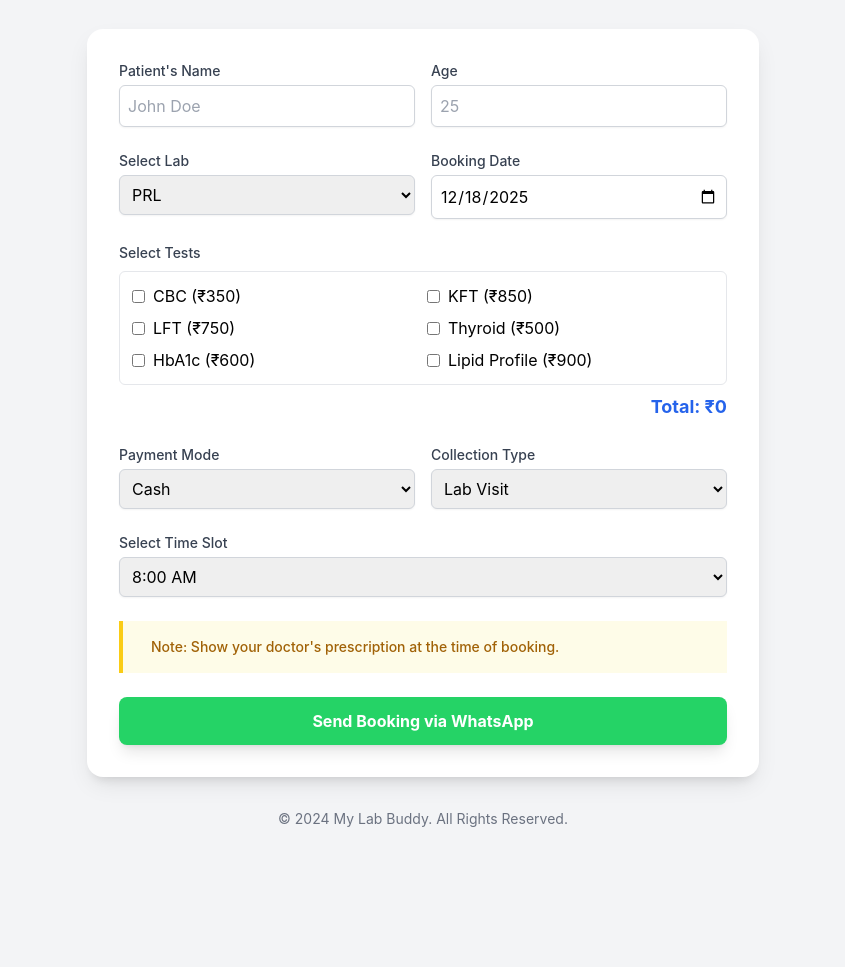
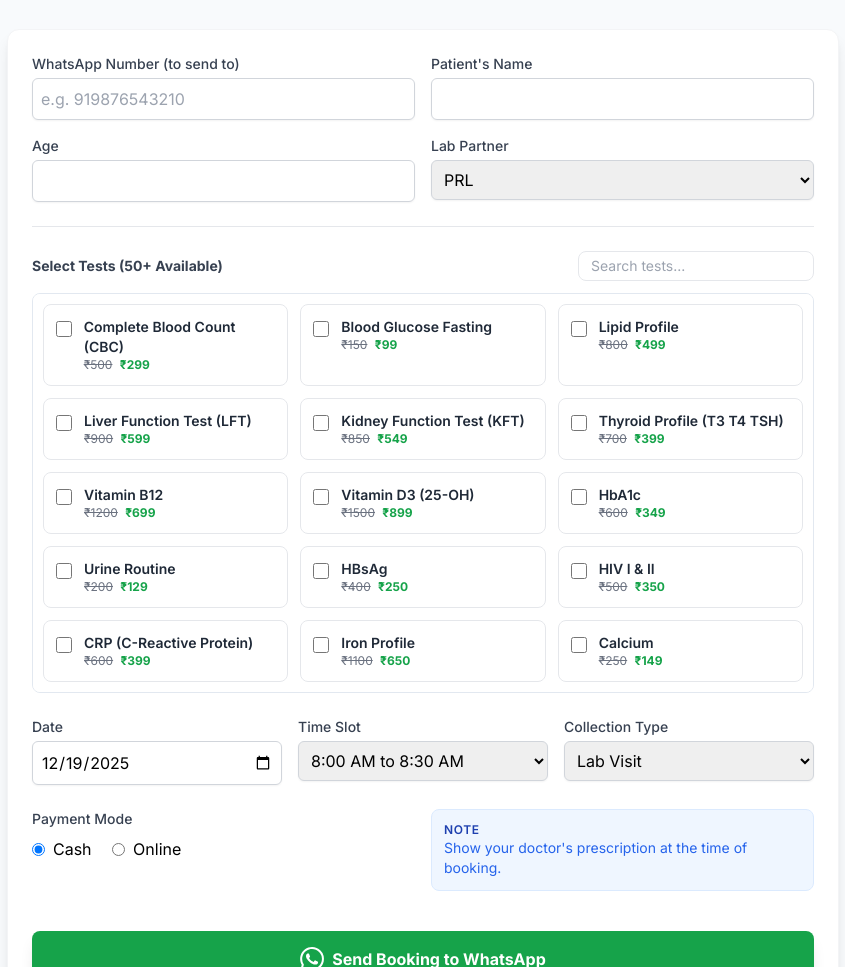
Before and after one commit to mylabbuddy/whatsapp, a plain HTML site: page index.html in a window 1280 px wide. Shown: the part 95-1062 px from the top of the page, without its empty margins (217-1062 px from the left). Before the commit the page ends 956 px from the top, so only its background shows below. Drawn offline with nearby package versions, Linux system fonts and the light colour scheme.

Commit message:
Update index.html

```diff
--- a/index.html
+++ b/index.html
@@ -6,235 +6,327 @@
     <title>MLB - Lab Booking System</title>
     <script src="https://cdn.tailwindcss.com"></script>
     <style>
-        :root {
-            --primary: #2563eb;
-            --whatsapp: #25d366;
+        @import url('https://fonts.googleapis.com/css2?family=Inter:wght@300;400;500;600;700&display=swap');
+
+        body {
+            font-family: 'Inter', sans-serif;
+            background-color: #f8fafc;
         }
-        body {
-            background-color: #f3f4f6;
-            font-family: 'Inter', sans-serif;
+
+        .test-grid {
+            display: grid;
+            grid-template-columns: repeat(auto-fill, minmax(240px, 1fr));
+            gap: 12px;
+            max-height: 400px;
+            overflow-y: auto;
+            padding: 10px;
+            border: 1px solid #e2e8f0;
+            border-radius: 8px;
+            background: white;
         }
-        .form-card {
+
+        .custom-scrollbar::-webkit-scrollbar {
+            width: 6px;
+        }
+        .custom-scrollbar::-webkit-scrollbar-track {
+            background: #f1f1f1;
+        }
+        .custom-scrollbar::-webkit-scrollbar-thumb {
+            background: #cbd5e1;
+            border-radius: 10px;
+        }
+
+        .sticky-summary {
+            position: sticky;
+            bottom: 0;
             background: white;
-            border-radius: 1rem;
-            box-shadow: 0 10px 25px -5px rgba(0, 0, 0, 0.1), 0 8px 10px -6px rgba(0, 0, 0, 0.1);
-        }
-        .checkbox-group {
-            max-height: 200px;
-            overflow-y: auto;
-        }
-        .btn-whatsapp {
-            background-color: var(--whatsapp);
-            transition: all 0.3s ease;
-        }
-        .btn-whatsapp:hover {
-            background-color: #128c7e;
-            transform: translateY(-1px);
+            border-top: 1px solid #e2e8f0;
+            padding: 1rem;
+            box-shadow: 0 -4px 6px -1px rgb(0 0 0 / 0.1);
         }
     </style>
 </head>
-<body class="p-4 md:p-8">
-    <div class="max-w-2xl mx-auto">
+<body class="pb-20">
+
+<div class="max-w-4xl mx-auto p-4 md:p-8">
     <header class="text-center mb-8">
-            <h1 class="text-3xl font-bold text-blue-800">My Lab Buddy (MLB)</h1>
-            <p class="text-gray-600">Fast & Reliable Lab Booking Portal</p>
+        <h1 class="text-3xl font-bold text-blue-600">My Lab Buddy (MLB)</h1>
+        <p class="text-gray-500">Fast & Reliable Lab Test Booking</p>
     </header>
 
-        <div class="form-card p-6 md:p-8">
+    <div class="bg-white rounded-xl shadow-lg p-6 border border-gray-100">
         <form id="bookingForm" class="space-y-6">
-                <!-- Patient Info Section -->
+
+            <!-- Basic Details -->
             <div class="grid grid-cols-1 md:grid-cols-2 gap-4">
                 <div>
+                    <label class="block text-sm font-medium text-gray-700">WhatsApp Number (to send to)</label>
+                    <input type="tel" id="targetPhone" placeholder="e.g. 919876543210" class="mt-1 block w-full rounded-md border-gray-300 shadow-sm focus:border-blue-500 focus:ring-blue-500 border p-2" required>
+                </div>
+                <div>
                     <label class="block text-sm font-medium text-gray-700">Patient's Name</label>
-                        <input type="text" id="patientName" required class="mt-1 block w-full rounded-md border-gray-300 shadow-sm focus:border-blue-500 focus:ring-blue-500 p-2 border" placeholder="John Doe">
+                    <input type="text" id="patientName" class="mt-1 block w-full rounded-md border-gray-300 shadow-sm focus:border-blue-500 focus:ring-blue-500 border p-2" required>
                 </div>
                 <div>
                     <label class="block text-sm font-medium text-gray-700">Age</label>
-                        <input type="number" id="age" required class="mt-1 block w-full rounded-md border-gray-300 shadow-sm focus:border-blue-500 focus:ring-blue-500 p-2 border" placeholder="25">
+                    <input type="number" id="patientAge" class="mt-1 block w-full rounded-md border-gray-300 shadow-sm focus:border-blue-500 focus:ring-blue-500 border p-2" required>
                 </div>
-                </div>
-
-                <!-- Lab & Date Selection -->
-                <div class="grid grid-cols-1 md:grid-cols-2 gap-4">
                 <div>
-                        <label class="block text-sm font-medium text-gray-700">Select Lab</label>
-                        <select id="labName" required class="mt-1 block w-full rounded-md border-gray-300 shadow-sm focus:border-blue-500 focus:ring-blue-500 p-2 border">
+                    <label class="block text-sm font-medium text-gray-700">Lab Partner</label>
+                    <select id="labName" class="mt-1 block w-full rounded-md border-gray-300 shadow-sm focus:border-blue-500 focus:ring-blue-500 border p-2" required>
                         <option value="PRL">PRL</option>
                         <option value="Healthians">Healthians</option>
                         <option value="HOD">HOD</option>
                     </select>
                 </div>
+            </div>
+
+            <hr>
+
+            <!-- Test Selection -->
             <div>
-                        <label class="block text-sm font-medium text-gray-700">Booking Date</label>
-                        <input type="date" id="bookingDate" required class="mt-1 block w-full rounded-md border-gray-300 shadow-sm focus:border-blue-500 focus:ring-blue-500 p-2 border">
+                <div class="flex justify-between items-center mb-3">
+                    <label class="block text-sm font-bold text-gray-700">Select Tests (50+ Available)</label>
+                    <input type="text" id="testSearch" placeholder="Search tests..." class="text-sm border rounded-lg px-3 py-1 focus:ring-2 focus:ring-blue-400 outline-none">
+                </div>
+
+                <div id="testContainer" class="test-grid custom-scrollbar">
+                    <!-- Tests injected by JS -->
                 </div>
             </div>
 
-                <!-- Test Selection -->
+            <!-- Booking Logistics -->
+            <div class="grid grid-cols-1 md:grid-cols-3 gap-4">
                 <div>
-                    <label class="block text-sm font-medium text-gray-700 mb-2">Select Tests</label>
-                    <div class="checkbox-group grid grid-cols-1 sm:grid-cols-2 gap-2 border p-3 rounded-md">
-                        <label class="flex items-center space-x-2">
-                            <input type="checkbox" class="test-item" value="CBC" data-price="350">
-                            <span>CBC (₹350)</span>
-                        </label>
-                        <label class="flex items-center space-x-2">
-                            <input type="checkbox" class="test-item" value="KFT" data-price="850">
-                            <span>KFT (₹850)</span>
-                        </label>
-                        <label class="flex items-center space-x-2">
-                            <input type="checkbox" class="test-item" value="LFT" data-price="750">
-                            <span>LFT (₹750)</span>
-                        </label>
-                        <label class="flex items-center space-x-2">
-                            <input type="checkbox" class="test-item" value="Thyroid" data-price="500">
-                            <span>Thyroid (₹500)</span>
-                        </label>
-                        <label class="flex items-center space-x-2">
-                            <input type="checkbox" class="test-item" value="HbA1c" data-price="600">
-                            <span>HbA1c (₹600)</span>
-                        </label>
-                        <label class="flex items-center space-x-2">
-                            <input type="checkbox" class="test-item" value="Lipid Profile" data-price="900">
-                            <span>Lipid Profile (₹900)</span>
-                        </label>
+                    <label class="block text-sm font-medium text-gray-700">Date</label>
+                    <input type="date" id="bookingDate" class="mt-1 block w-full rounded-md border-gray-300 shadow-sm focus:border-blue-500 focus:ring-blue-500 border p-2" required>
                 </div>
-                    <div class="mt-2 text-right">
-                        <span class="text-lg font-bold text-blue-600">Total: ₹<span id="totalAmount">0</span></span>
-                    </div>
-                </div>
-
-                <!-- Options Row -->
-                <div class="grid grid-cols-1 md:grid-cols-2 gap-4">
                 <div>
-                        <label class="block text-sm font-medium text-gray-700">Payment Mode</label>
-                        <select id="paymentMode" class="mt-1 block w-full rounded-md border-gray-300 shadow-sm p-2 border">
-                            <option value="Cash">Cash</option>
-                            <option value="Online">Online</option>
+                    <label class="block text-sm font-medium text-gray-700">Time Slot</label>
+                    <select id="timeSlot" class="mt-1 block w-full rounded-md border-gray-300 shadow-sm focus:border-blue-500 focus:ring-blue-500 border p-2" required>
+                        <!-- Slots generated by JS -->
                     </select>
                 </div>
                 <div>
                     <label class="block text-sm font-medium text-gray-700">Collection Type</label>
-                        <select id="collectionType" class="mt-1 block w-full rounded-md border-gray-300 shadow-sm p-2 border">
+                    <select id="collectionType" class="mt-1 block w-full rounded-md border-gray-300 shadow-sm focus:border-blue-500 focus:ring-blue-500 border p-2">
                         <option value="Lab Visit">Lab Visit</option>
                         <option value="Home Collection">Home Collection</option>
                     </select>
                 </div>
             </div>
 
-                <!-- Time Slots -->
+            <div class="grid grid-cols-1 md:grid-cols-2 gap-4">
                 <div>
-                    <label class="block text-sm font-medium text-gray-700">Select Time Slot</label>
-                    <select id="timeSlot" required class="mt-1 block w-full rounded-md border-gray-300 shadow-sm p-2 border">
-                        <!-- Generated by JS -->
-                    </select>
+                    <label class="block text-sm font-medium text-gray-700">Payment Mode</label>
+                    <div class="mt-2 space-x-4">
+                        <label class="inline-flex items-center">
+                            <input type="radio" name="paymentMode" value="Cash" checked class="text-blue-600">
+                            <span class="ml-2">Cash</span>
+                        </label>
+                        <label class="inline-flex items-center">
+                            <input type="radio" name="paymentMode" value="Online" class="text-blue-600">
+                            <span class="ml-2">Online</span>
+                        </label>
                     </div>
-
-                <!-- Note -->
-                <div class="bg-yellow-50 border-l-4 border-yellow-400 p-4">
-                    <div class="flex">
-                        <div class="ml-3">
-                            <p class="text-sm text-yellow-700 font-medium">
-                                Note: Show your doctor's prescription at the time of booking.
-                            </p>
                 </div>
+                <div class="bg-blue-50 p-3 rounded-lg border border-blue-100">
+                    <p class="text-xs text-blue-800 font-semibold uppercase tracking-wider">Note</p>
+                    <p class="text-sm text-blue-600">Show your doctor's prescription at the time of booking.</p>
                 </div>
             </div>
 
-                <!-- Submit Button -->
-                <button type="button" id="submitBtn" class="w-full btn-whatsapp text-white font-bold py-3 px-4 rounded-lg flex items-center justify-center space-x-2 shadow-lg">
-                    <span>Send Booking via WhatsApp</span>
+            <!-- Footer Action -->
+            <div class="pt-4">
+                <button type="submit" class="w-full bg-green-600 hover:bg-green-700 text-white font-bold py-4 rounded-lg shadow-lg transition-all transform active:scale-95 flex items-center justify-center space-x-2">
+                    <svg class="w-6 h-6" fill="currentColor" viewBox="0 0 24 24"><path d="M17.472 14.382c-.297-.149-1.758-.867-2.03-.967-.273-.099-.471-.148-.67.15-.197.297-.767.966-.94 1.164-.173.199-.347.223-.644.075-.297-.15-1.255-.463-2.39-1.475-.883-.788-1.48-1.761-1.653-2.059-.173-.297-.018-.458.13-.606.134-.133.298-.347.446-.52.149-.174.198-.298.298-.497.099-.198.05-.371-.025-.52-.075-.149-.669-1.612-.916-2.207-.242-.579-.487-.5-.669-.51-.173-.008-.371-.01-.57-.01-.198 0-.52.074-.792.372-.272.297-1.04 1.016-1.04 2.479 0 1.462 1.065 2.875 1.213 3.074.149.198 2.096 3.2 5.077 4.487.709.306 1.262.489 1.694.625.712.227 1.36.195 1.871.118.571-.085 1.758-.719 2.006-1.413.248-.694.248-1.289.173-1.413-.074-.124-.272-.198-.57-.347m-5.421 7.403h-.004a9.87 9.87 0 01-5.031-1.378l-.361-.214-3.741.982.998-3.648-.235-.374a9.86 9.86 0 01-1.51-5.26c.001-5.45 4.436-9.884 9.888-9.884 2.64 0 5.122 1.03 6.988 2.898a9.825 9.825 0 012.893 6.994c-.003 5.45-4.437 9.884-9.885 9.884m8.413-18.297A11.815 11.815 0 0012.05 0C5.495 0 .16 5.335.157 11.892c0 2.096.547 4.142 1.588 5.945L.057 24l6.305-1.654a11.882 11.882 0 005.683 1.448h.005c6.554 0 11.89-5.335 11.893-11.893a11.821 11.821 0 00-3.48-8.413z"/></svg>
+                    <span>Send Booking to WhatsApp</span>
                 </button>
+            </div>
         </form>
     </div>
 
-        <footer class="mt-8 text-center text-gray-500 text-sm">
-            &copy; 2024 My Lab Buddy. All Rights Reserved.
-        </footer>
+    <!-- Summary Sticky Bar -->
+    <div class="fixed bottom-0 left-0 right-0 bg-white border-t p-4 flex justify-between items-center px-6 shadow-2xl md:hidden" id="mobileSummary">
+        <div>
+            <p class="text-xs text-gray-500">Total Selection</p>
+            <p id="summaryPrice" class="font-bold text-blue-600">₹0</p>
+        </div>
+        <button onclick="document.getElementById('bookingForm').requestSubmit()" class="bg-green-600 text-white px-6 py-2 rounded-lg font-bold">Book Now</button>
+    </div>
 </div>
 
 <script>
-        document.addEventListener('DOMContentLoaded', function() {
-            const WHATSAPP_NUMBER = '8448879897';
-            const testCheckboxes = document.querySelectorAll('.test-item');
-            const totalDisplay = document.getElementById('totalAmount');
+    const testList = [
+        { name: "Complete Blood Count (CBC)", price: 500, discPrice: 299 },
+        { name: "Blood Glucose Fasting", price: 150, discPrice: 99 },
+        { name: "Lipid Profile", price: 800, discPrice: 499 },
+        { name: "Liver Function Test (LFT)", price: 900, discPrice: 599 },
+        { name: "Kidney Function Test (KFT)", price: 850, discPrice: 549 },
+        { name: "Thyroid Profile (T3 T4 TSH)", price: 700, discPrice: 399 },
+        { name: "Vitamin B12", price: 1200, discPrice: 699 },
+        { name: "Vitamin D3 (25-OH)", price: 1500, discPrice: 899 },
+        { name: "HbA1c", price: 600, discPrice: 349 },
+        { name: "Urine Routine", price: 200, discPrice: 129 },
+        { name: "HBsAg", price: 400, discPrice: 250 },
+        { name: "HIV I & II", price: 500, discPrice: 350 },
+        { name: "CRP (C-Reactive Protein)", price: 600, discPrice: 399 },
+        { name: "Iron Profile", price: 1100, discPrice: 650 },
+        { name: "Calcium", price: 250, discPrice: 149 },
+        { name: "Uric Acid", price: 250, discPrice: 149 },
+        { name: "ESR", price: 150, discPrice: 99 },
+        { name: "Dengue NS1 Antigen", price: 1000, discPrice: 599 },
+        { name: "Malaria Parasite", price: 300, discPrice: 199 },
+        { name: "Typhidot (IgM/IgG)", price: 800, discPrice: 499 },
+        { name: "Electrolytes (Na/K/Cl)", price: 600, discPrice: 399 },
+        { name: "Amylase", price: 700, discPrice: 450 },
+        { name: "Lipase", price: 750, discPrice: 499 },
+        { name: "PSA (Prostate Specific Ag)", price: 1200, discPrice: 799 },
+        { name: "RA Factor", price: 500, discPrice: 349 },
+        { name: "ASO Titre", price: 600, discPrice: 399 },
+        { name: "Double Marker", price: 2500, discPrice: 1899 },
+        { name: "Triple Marker", price: 3500, discPrice: 2499 },
+        { name: "Prolactin", price: 600, discPrice: 449 },
+        { name: "Testosterone", price: 800, discPrice: 549 },
+        { name: "Beta HCG", price: 900, discPrice: 599 },
+        { name: "Potassium", price: 200, discPrice: 120 },
+        { name: "Sodium", price: 200, discPrice: 120 },
+        { name: "Creatinine", price: 250, discPrice: 150 },
+        { name: "Urea", price: 250, discPrice: 150 },
+        { name: "Bilirubin Total", price: 300, discPrice: 180 },
+        { name: "Total Protein", price: 250, discPrice: 150 },
+        { name: "Albumin", price: 250, discPrice: 150 },
+        { name: "SGOT", price: 300, discPrice: 180 },
+        { name: "SGPT", price: 300, discPrice: 180 },
+        { name: "Alkaline Phosphatase", price: 350, discPrice: 200 },
+        { name: "GGT", price: 400, discPrice: 250 },
+        { name: "Widal Test", price: 300, discPrice: 199 },
+        { name: "Blood Grouping (ABO/Rh)", price: 200, discPrice: 150 },
+        { name: "Magnesium", price: 500, discPrice: 350 },
+        { name: "Phosphorus", price: 300, discPrice: 200 },
+        { name: "Ferritin", price: 800, discPrice: 550 },
+        { name: "Folate (Serum)", price: 900, discPrice: 650 },
+        { name: "HCV Antibody", price: 700, discPrice: 450 },
+        { name: "VDRL", price: 300, discPrice: 199 },
+        { name: "Semen Analysis", price: 600, discPrice: 450 },
+        { name: "Stool Routine", price: 300, discPrice: 199 },
+        { name: "Full Body Checkup Basic", price: 3500, discPrice: 1499 }
+    ];
+
+    const testContainer = document.getElementById('testContainer');
     const timeSlotSelect = document.getElementById('timeSlot');
-            const submitBtn = document.getElementById('submitBtn');
+    const testSearch = document.getElementById('testSearch');
+    const summaryPriceDisplay = document.getElementById('summaryPrice');
 
-            // 1. Generate 9 Digit Booking ID
-            function generateBookingID() {
-                return Math.floor(100000000 + Math.random() * 900000000);
+    // Generate Time Slots
+    function generateSlots() {
+        let startTime = 8; // 8 AM
+        let endTime = 18;  // 6 PM
+        for (let hour = startTime; hour < endTime; hour++) {
+            const h = hour > 12 ? hour - 12 : hour;
+            const ampm = hour >= 12 ? 'PM' : 'AM';
+            const hNext = (hour + (30/60)) > 12 ? (hour + 0.5) - 12 : (hour + 0.5);
+
+            // 30 min increments
+            const slot1 = `${h}:00 ${ampm} to ${h}:30 ${ampm}`;
+            const slot2 = `${h}:30 ${ampm} to ${h+1 > 12 ? h+1-12 : h+1}:00 ${hour+1 >= 12 ? 'PM' : 'AM'}`;
+
+            timeSlotSelect.innerHTML += `<option value="${slot1}">${slot1}</option>`;
+            timeSlotSelect.innerHTML += `<option value="${slot2}">${slot2}</option>`;
+        }
     }
 
-            // 2. Generate Time Slots 8 AM to 6 PM (30 min intervals)
-            function generateTimeSlots() {
-                const slots = [];
-                for (let hour = 8; hour < 18; hour++) {
-                    const h = hour > 12 ? hour - 12 : hour;
-                    const ampm = hour >= 12 ? 'PM' : 'AM';
-                    slots.push(`${h}:00 ${ampm}`);
-                    slots.push(`${h}:30 ${ampm}`);
+    // Render Tests
+    function renderTests(filter = "") {
+        testContainer.innerHTML = "";
+        const filtered = testList.filter(t => t.name.toLowerCase().includes(filter.toLowerCase()));
+
+        filtered.forEach((test, index) => {
+            const div = document.createElement('div');
+            div.className = "flex items-start p-3 border rounded-lg hover:bg-gray-50 transition-colors cursor-pointer";
+            div.innerHTML = `
+                <input type="checkbox" name="tests" value="${test.name}" data-price="${test.price}" data-disc="${test.discPrice}" class="mt-1 h-4 w-4 text-blue-600 focus:ring-blue-500 border-gray-300 rounded test-checkbox">
+                <div class="ml-3">
+                    <p class="text-sm font-semibold text-gray-800">${test.name}</p>
+                    <p class="text-xs text-gray-500"><span class="line-through">₹${test.price}</span> <span class="text-green-600 font-bold ml-1">₹${test.discPrice}</span></p>
+                </div>
+            `;
+            div.onclick = (e) => {
+                if(e.target.tagName !== 'INPUT') {
+                    const cb = div.querySelector('input');
+                    cb.checked = !cb.checked;
+                    calculateTotal();
                 }
-                slots.push('6:00 PM');
+            };
+            testContainer.appendChild(div);
+        });
 
-                slots.forEach(slot => {
-                    const option = document.createElement('option');
-                    option.value = slot;
-                    option.textContent = slot;
-                    timeSlotSelect.appendChild(option);
+        // Add event listeners to checkboxes manually for calculation
+        document.querySelectorAll('.test-checkbox').forEach(cb => {
+            cb.addEventListener('change', calculateTotal);
         });
     }
 
-            // 3. Update Total Amount
-            function updateTotal() {
-                let total = 0;
-                testCheckboxes.forEach(cb => {
-                    if (cb.checked) total += parseInt(cb.dataset.price);
+    function calculateTotal() {
+        let totalDisc = 0;
+        const checked = document.querySelectorAll('.test-checkbox:checked');
+        checked.forEach(cb => {
+            totalDisc += parseInt(cb.dataset.disc);
         });
-                totalDisplay.textContent = total;
+        summaryPriceDisplay.innerText = `₹${totalDisc}`;
     }
 
-            testCheckboxes.forEach(cb => {
-                cb.addEventListener('change', updateTotal);
+    testSearch.addEventListener('input', (e) => {
+        renderTests(e.target.value);
     });
 
-            // 4. Handle Submit
-            submitBtn.addEventListener('click', function() {
-                const name = document.getElementById('patientName').value.trim();
-                const age = document.getElementById('age').value.trim();
+    // Form Submission
+    document.getElementById('bookingForm').addEventListener('submit', function(e) {
+        e.preventDefault();
+
+        const phone = document.getElementById('targetPhone').value;
+        const pName = document.getElementById('patientName').value;
+        const pAge = document.getElementById('patientAge').value;
         const lab = document.getElementById('labName').value;
-                const date = document.getElementById('bookingDate').value;
-                const payment = document.getElementById('paymentMode').value;
-                const collection = document.getElementById('collectionType').value;
-                const slot = timeSlotSelect.value;
-                const total = totalDisplay.textContent;
+        const bDate = document.getElementById('bookingDate').value;
+        const slot = document.getElementById('timeSlot').value;
+        const colType = document.getElementById('collectionType').value;
+        const payMode = document.querySelector('input[name="paymentMode"]:checked').value;
 
-                const selectedTests = Array.from(testCheckboxes)
-                    .filter(cb => cb.checked)
-                    .map(cb => cb.value);
+        const bookingCode = Math.floor(100000000 + Math.random() * 900000000);
 
-                if (!name || !age || !date || selectedTests.length === 0) {
-                    alert('Please fill in all details and select at least one test.');
+        const selectedCheckboxes = document.querySelectorAll('.test-checkbox:checked');
+        if (selectedCheckboxes.length === 0) {
+            alert("Please select at least one test.");
             return;
         }
 
-                const bookingID = generateBookingID();
-                const testList = selectedTests.join(', ');
+        let testNames = [];
+        let totalAmount = 0;
+        let totalDiscounted = 0;
 
-                // Construct WhatsApp Message
-                const message = `Dear ${name}
+        selectedCheckboxes.forEach(cb => {
+            testNames.push(cb.value);
+            totalAmount += parseInt(cb.dataset.price);
+            totalDiscounted += parseInt(cb.dataset.disc);
+        });
 
-Booking: ${bookingID}
+        const testStr = testNames.join(', ');
+
+        const message = `Dear ${pName},
+
+Booking: ${bookingCode}
 Lab Name: ${lab}
-Date: ${date}
+Date: ${bDate}
 
-Patient's Name: ${name}
-Age: ${age}
-Multiple tests are selected at the same time: ${testList}
+Patient's Name: ${pName}
+Age: ${pAge}
+Multiple tests are selected at the same time: ${testStr}
 
-Payment Mode: ${payment}
-Amount: ₹${total}
-Collection Type: ${collection}
+Payment Mode: ${payMode}
+Amount: ₹${totalAmount}
+Discounted: ₹${totalDiscounted}
+Collection Type: ${colType}
 Time Slot: ${slot}
 
 Special Note: Show your doctor's prescription at the time of booking
@@ -242,19 +334,23 @@ Special Note: Show your doctor's prescription at the time of booking
 Best Regards
 My Lab Buddy (MLB)`;
 
-                // Encode for URL
         const encodedMsg = encodeURIComponent(message);
-                const whatsappUrl = `https://wa.me/${WHATSAPP_NUMBER}?text=${encodedMsg}`;
+        const whatsappUrl = `https://wa.me/${phone}?text=${encodedMsg}`;
 
-                // Open WhatsApp
         window.open(whatsappUrl, '_blank');
     });
 
-            // Initialize
-            generateTimeSlots();
-            // Set default date to today
-            document.getElementById('bookingDate').valueAsDate = new Date();
-        });
+    // Init
+    window.onload = () => {
+        generateSlots();
+        renderTests();
+
+        // Set default date to tomorrow
+        const tomorrow = new Date();
+        tomorrow.setDate(tomorrow.getDate() + 1);
+        document.getElementById('bookingDate').value = tomorrow.toISOString().split('T')[0];
+    };
 </script>
+
 </body>
 </html>
```
Lines whose indentation alone changed are shown as unchanged.
